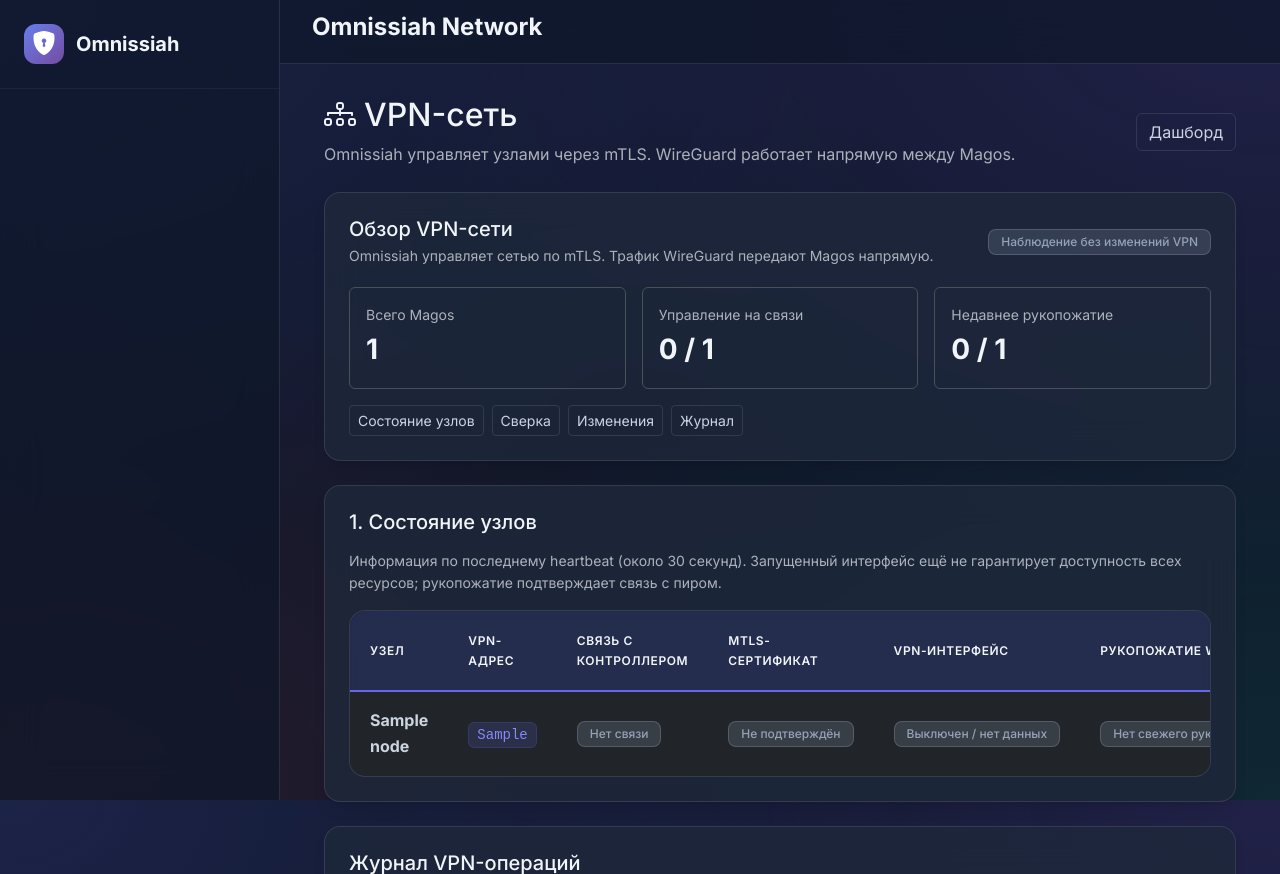
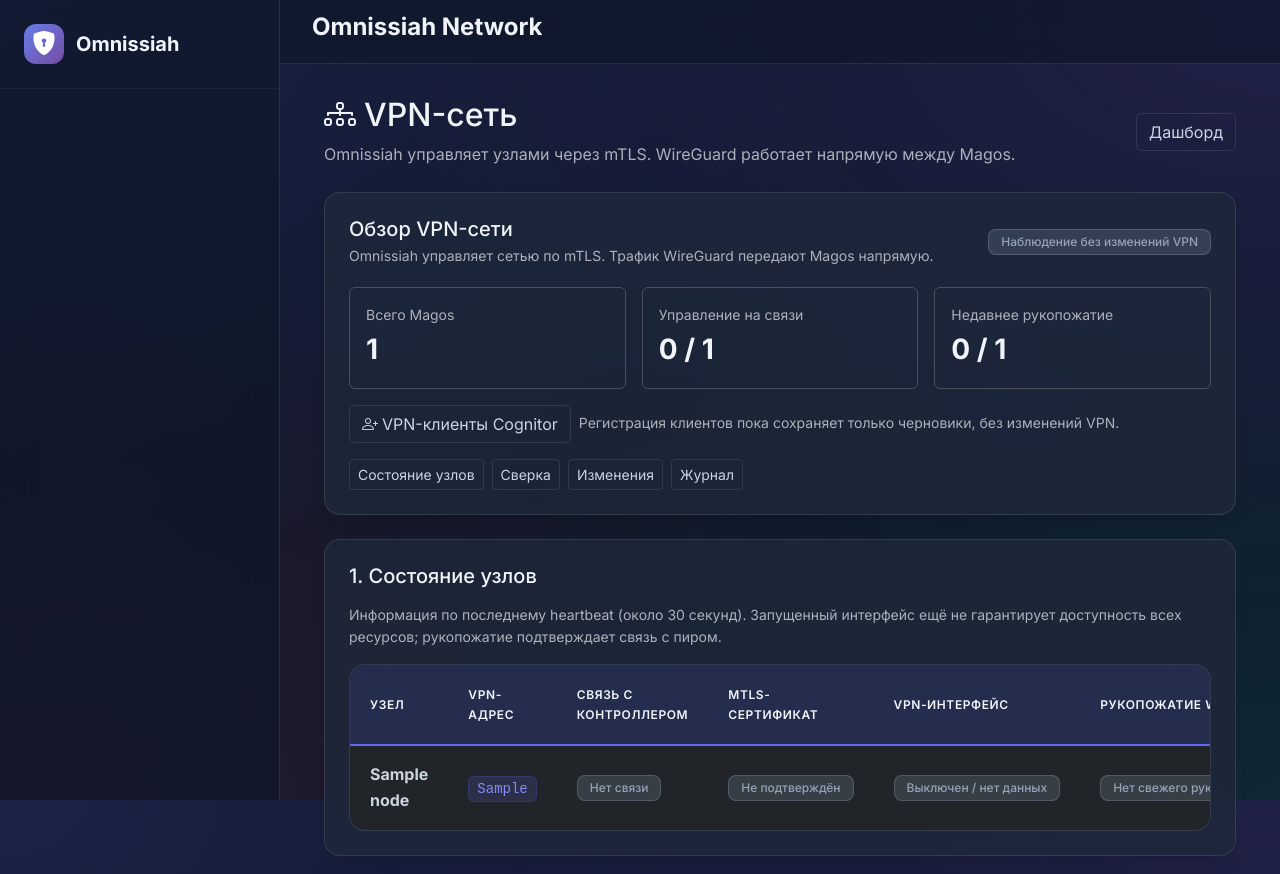
Before and after one commit to kmvkos/Omnissiah-Network, a Python web app: template templates/vpn_overview.html in a window 1280 px wide. Shown: the top 874 px of the page. Run offline with Jinja, Linux system fonts and the light colour scheme; the template is opened without the code that fills it: most values are stand-ins (such as "Sample title", 1, 10 or a date in 2020).

Commit message:
cognitor: register client blueprint and link Russian VPN enrollment UI

```diff
--- a/templates/vpn_overview.html
+++ b/templates/vpn_overview.html
@@ -19,6 +19,10 @@
       <div class="col-12 col-md-4"><div class="rounded border p-3 h-100"><div class="text-muted small">Всего Magos</div><div class="fs-3 fw-bold">{{ nodes | length }}</div></div></div>
       <div class="col-12 col-md-4"><div class="rounded border p-3 h-100"><div class="text-muted small">Управление на связи</div><div class="fs-3 fw-bold">{{ nodes | selectattr('status.service_active') | list | length }} / {{ nodes | length }}</div></div></div>
       <div class="col-12 col-md-4"><div class="rounded border p-3 h-100"><div class="text-muted small">Недавнее рукопожатие</div><div class="fs-3 fw-bold">{{ nodes | selectattr('status.vpn_connected') | list | length }} / {{ nodes | length }}</div></div></div>
+    </div>
+    <div class="mt-3 d-flex flex-wrap align-items-center gap-2">
+      <a href="{{ url_for('cognitors.vpn_cognitors') }}" class="btn btn-outline-modern"><i class="bi bi-person-plus me-1"></i>VPN-клиенты Cognitor</a>
+      <span class="text-muted small">Регистрация клиентов пока сохраняет только черновики, без изменений VPN.</span>
     </div>
     <nav class="mt-3 d-flex flex-wrap gap-2" aria-label="Порядок проверки VPN">
       <a class="btn btn-sm btn-outline-modern" href="#vpn-health">Состояние узлов</a>
```
